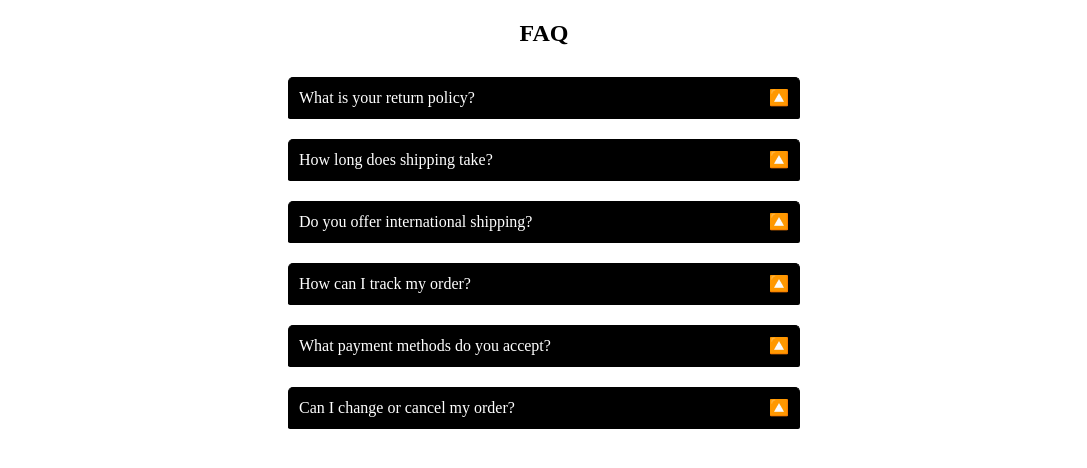
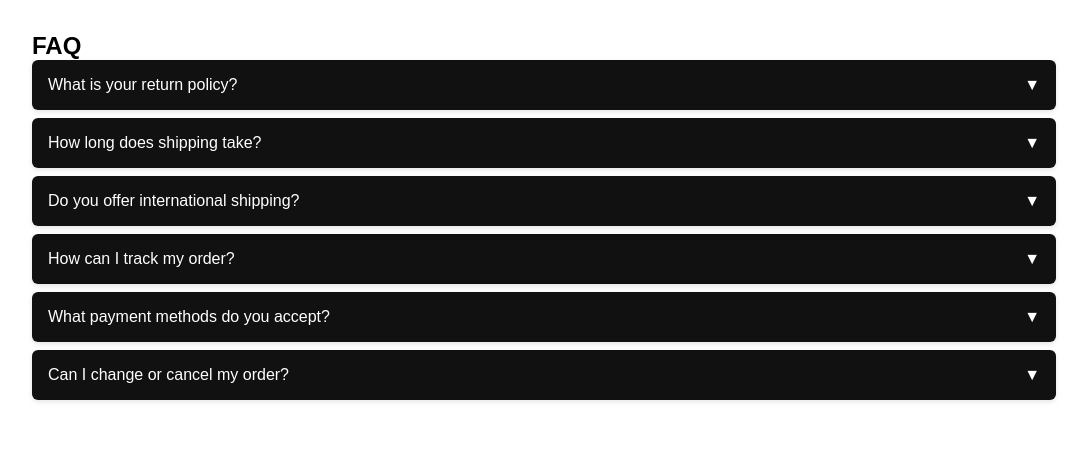
Before and after one commit to ayush-310/Accordion, a plain HTML site: page index.html in a window 1280 px wide. Shown: the whole page, without its empty margins (96-1183 px from the left). Drawn offline with Linux system fonts and the light colour scheme.

Commit message:
More Optimised and Efficient way

```diff
--- a/index.html
+++ b/index.html
@@ -2,18 +2,19 @@
 <html lang="en">
 
 <head>
-    <meta charset="UTF-8">
-    <meta name="viewport" content="width=device-width, initial-scale=1.0">
-    <link rel="stylesheet" href="style.css">
-    <title>Document</title>
+    <meta charset="UTF-8" />
+    <meta name="viewport" content="width=device-width, initial-scale=1.0" />
+    <link rel="stylesheet" href="style.css" />
+    <title>FAQ Accordion</title>
 </head>
 
 <body>
-    <div class="accordion">
+    <div class="accordion-container">
         <h2>FAQ</h2>
-        <div class="accordion-item"></div>
+        <div id="accordion"></div>
     </div>
+
+    <script src="script.js"></script>
 </body>
-<script src="script.js"></script>
 
 </html>
--- a/script.js
+++ b/script.js
@@ -1,65 +1,80 @@
-
 const items = [
     {
-        "question": "What is your return policy?",
-        "answer": "We accept returns within 30 days of purchase. The item must be unused and in its original packaging."
+        question: "What is your return policy?",
+        answer: "We accept returns within 30 days of purchase. The item must be unused and in its original packaging."
     },
     {
-        "question": "How long does shipping take?",
-        "answer": "Standard shipping usually takes 5-7 business days, while express shipping takes 1-3 business days."
+        question: "How long does shipping take?",
+        answer: "Standard shipping usually takes 5-7 business days, while express shipping takes 1-3 business days."
     },
     {
-        "question": "Do you offer international shipping?",
-        "answer": "Yes, we ship to most countries worldwide. Shipping times and fees vary by location."
+        question: "Do you offer international shipping?",
+        answer: "Yes, we ship to most countries worldwide. Shipping times and fees vary by location."
     },
     {
-        "question": "How can I track my order?",
-        "answer": "After placing an order, you will receive a confirmation email with a tracking link once your package has shipped."
+        question: "How can I track my order?",
+        answer: "After placing an order, you will receive a confirmation email with a tracking link once your package has shipped."
     },
     {
-        "question": "What payment methods do you accept?",
-        "answer": "We accept Visa, MasterCard, PayPal, Apple Pay, and Google Pay."
+        question: "What payment methods do you accept?",
+        answer: "We accept Visa, MasterCard, PayPal, Apple Pay, and Google Pay."
     },
     {
-        "question": "Can I change or cancel my order?",
-        "answer": "Yes, you can change or cancel your order within 1 hour of placing it by contacting our support team."
+        question: "Can I change or cancel my order?",
+        answer: "Yes, you can change or cancel your order within 1 hour of placing it by contacting our support team."
     }
-]
+];
 
+const accordion = document.getElementById("accordion");
 
+// Build all items once
+const fragment = document.createDocumentFragment();
 
-let accordion = document.querySelector('.accordion');
+items.forEach(({ question, answer }) => {
+    const item = document.createElement("div");
+    item.className = "accordion-item";
 
+    const header = document.createElement("div");
+    header.className = "accordion-header";
 
+    const q = document.createElement("p");
+    q.textContent = question;
 
-items?.map((item, index) => {
-    accordion.innerHTML += `<div class="accordion-item">
-        <div class ="accordion-header" key=${index}>
-            <p>${item.question}</p>
-            <span class="arrow">🔼</span>
-        </div>
-        <div class ="accordion-content">${item.answer}</div>
-        </div>`
-})
+    const arrow = document.createElement("span");
+    arrow.className = "arrow";
+    arrow.textContent = "▼";
 
-accordion.addEventListener('click', function (e) {
-    // if user clicks on any part of the header
-    let header = e.target.closest('.accordion-header');
+    const content = document.createElement("div");
+    content.className = "accordion-content";
+    content.textContent = answer;
+
+    header.appendChild(q);
+    header.appendChild(arrow);
+    item.appendChild(header);
+    item.appendChild(content);
+    fragment.appendChild(item);
+});
+
+accordion.appendChild(fragment);
+
+// Delegate event
+accordion.addEventListener("click", (e) => {
+    const header = e.target.closest(".accordion-header");
     if (!header) return;
 
-    let arrow = header.querySelector('.arrow');
-    let content = header.nextElementSibling;
+    const content = header.nextElementSibling;
+    const arrow = header.querySelector(".arrow");
 
-    let isOpen = content.classList.contains('open');
+    const isOpen = content.classList.contains("open");
 
-    // close all other accordion items
-    document.querySelectorAll('.accordion-content').forEach(item =>
-        item.classList.remove('open')
-    )
-    document.querySelectorAll('.arrow').forEach(item => item.textContent = '🔽')
+    // Close all
+    accordion.querySelectorAll(".accordion-content").forEach(c => {
+        c.classList.remove("open");
+        c.previousElementSibling.querySelector(".arrow").classList.remove("rotate");
+    });
 
     if (!isOpen) {
-        content.classList.add('open')
-        arrow.textContent = '🔼';
+        content.classList.add("open");
+        arrow.classList.add("rotate");
     }
-})
+});
--- a/style.css
+++ b/style.css
@@ -4,48 +4,50 @@
     box-sizing: border-box;
 }
 
-.accordion {
-    display: flex;
-    flex-direction: column;
-    align-items: center;
-    justify-content: center;
-    /* margin-top: 10px; */
+.accordion-container {
+    width: 80%;
+    margin: 2rem auto;
+    font-family: sans-serif;
 }
 
 .accordion-item {
-    margin-top: 10px;
-    margin-bottom: 10px;
-    width: 40%;
+    margin-bottom: 8px;
+    border-radius: 6px;
+    overflow: hidden;
+    box-shadow: 0 2px 5px rgba(0, 0, 0, 0.1);
 }
 
 .accordion-header {
-    background-color: black;
-    padding: 10px;
-    color: white;
+    background-color: #111;
+    color: #fff;
+    padding: 16px;
     cursor: pointer;
-    border-radius: 5px 5px 0 0;
-    border: 1px solid black;
-    border-bottom: none;
     display: flex;
     justify-content: space-between;
     align-items: center;
+    transition: background 0.2s;
+}
+
+.accordion-header:hover {
+    background-color: #222;
 }
 
 .accordion-content {
-    overflow: hidden;
-    max-height: 0;
-    padding: 0 10px;
-    transition: max-height 0.3s ease, padding 0.3s ease;
-    color: black;
-    border: 1px solid black;
-    border-radius: 0 0 5px 5px;
+    display: none;
+    padding: 16px;
+    background-color: #f9f9f9;
+    color: #333;
+    border-top: 1px solid #ddd;
 }
 
 .accordion-content.open {
-    max-height: 500px; /* Adjust as needed */
-    padding: 10px;
+    display: block;
 }
 
-h2{
-    margin-top: 20px;
+.arrow {
+    transition: transform 0.3s ease;
 }
+
+.arrow.rotate {
+    transform: rotate(180deg);
+}
```
